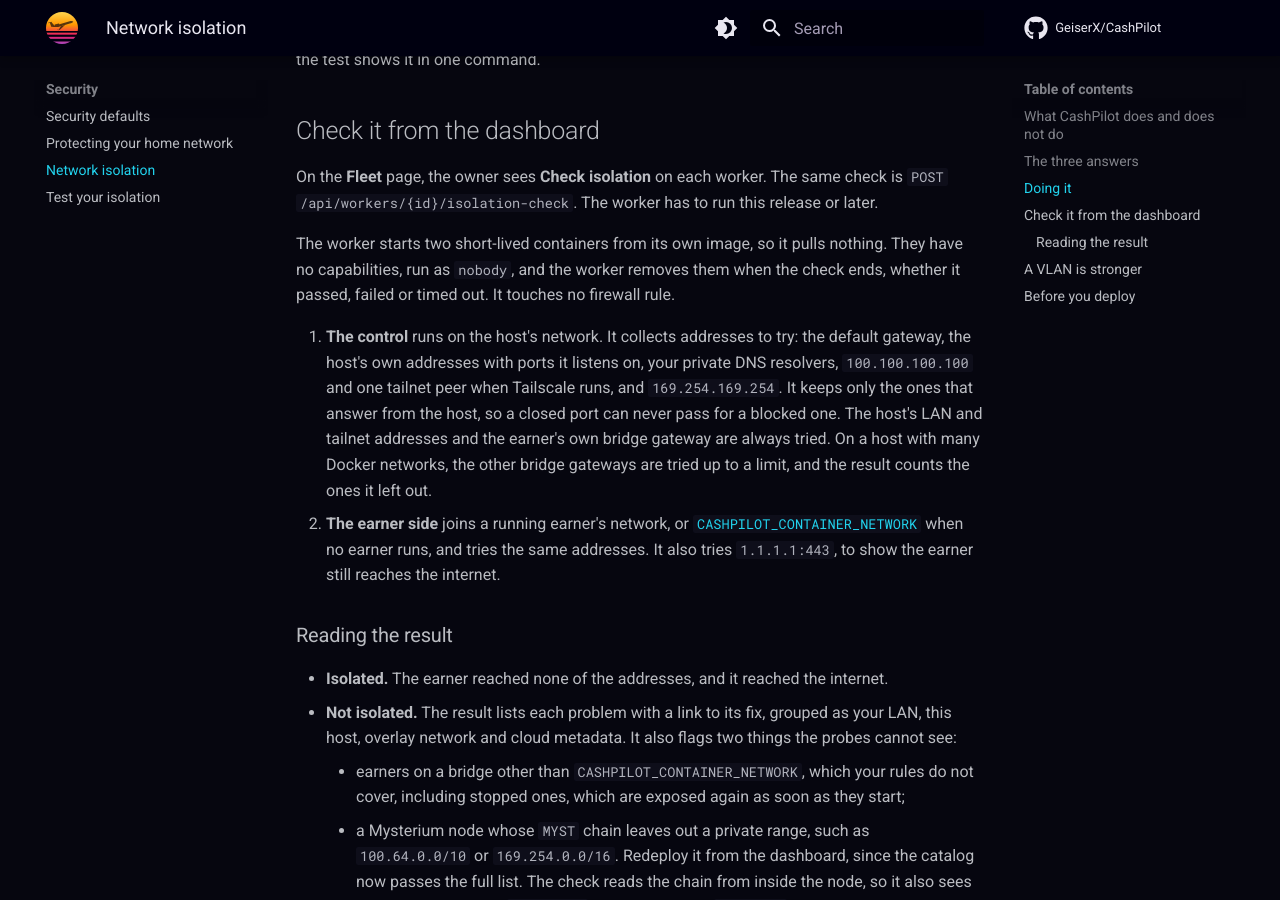
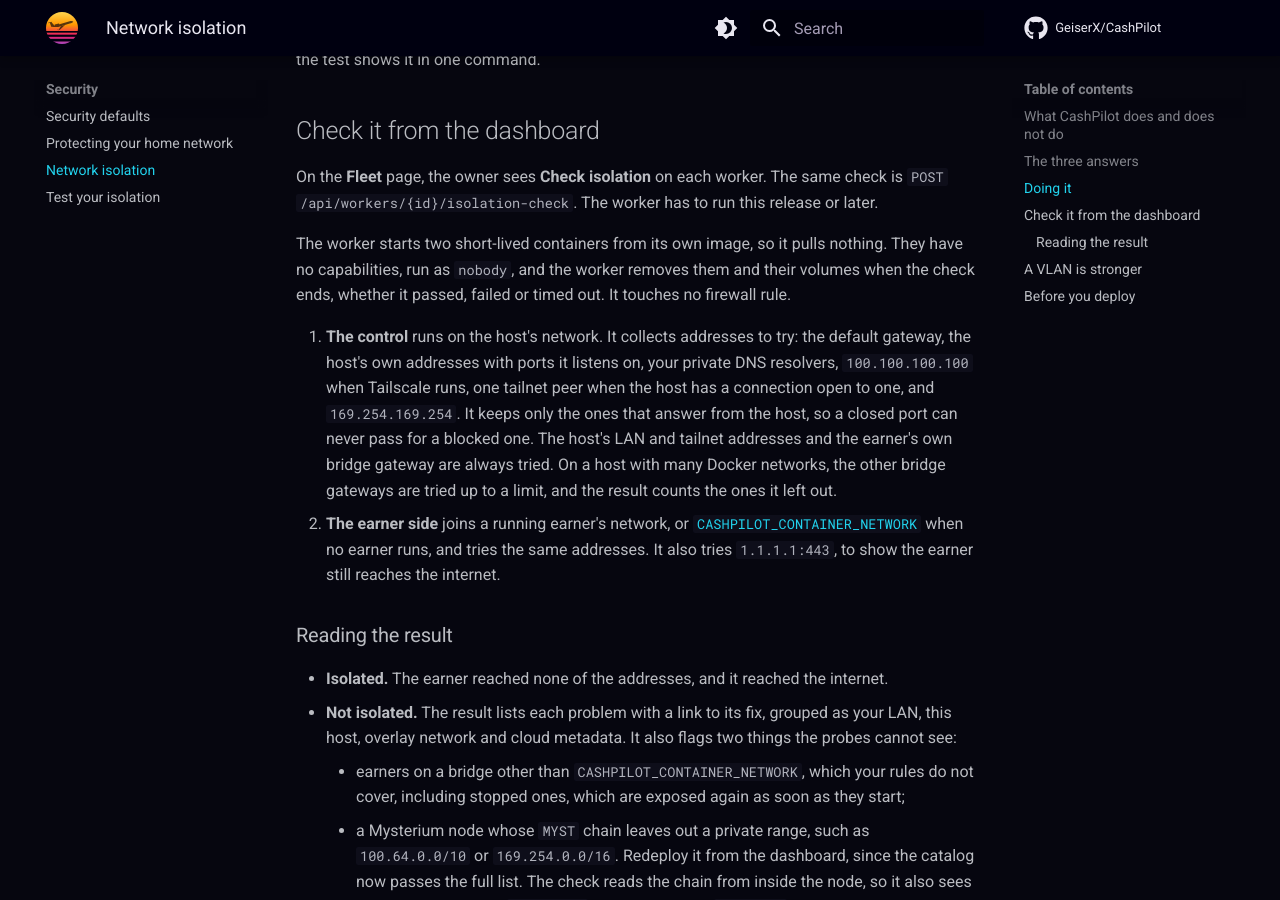
Before and after one commit to GeiserX/CashPilot, an MkDocs documentation site: the page built from docs/isolation.md, in a window 1280 px wide and 900 px high, scrolled down 2020 px. Built offline with MkDocs 1.6.1 and Material for MkDocs 9.7.7, drawn with Linux system fonts in a browser that asks for light colours; comment, search, counter and statistics services are not loaded.

Commit message:
fix(isolation): remove the probes' anonymous /data volumes with them
The worker image declares VOLUME /data, so each probe container got an
anonymous volume that survived remove(force=True). Every check left two
dangling volumes on the host. Remove with v=True, and test that every
removal takes the volume.

The docs also promised a tailnet peer whenever Tailscale runs; the check
only tries one the host has a connection open to. Say so.

```diff
--- a/docs/isolation.md
+++ b/docs/isolation.md
@@ -86,17 +86,18 @@
 
 The worker starts two short-lived containers from its own image, so it pulls
 nothing. They have no capabilities, run as `nobody`, and the worker removes
-them when the check ends, whether it passed, failed or timed out. It touches no
-firewall rule.
+them and their volumes when the check ends, whether it passed, failed or timed
+out. It touches no firewall rule.
 
 1. **The control** runs on the host's network. It collects addresses to try:
    the default gateway, the host's own addresses with ports it listens on, your
-   private DNS resolvers, `100.100.100.100` and one tailnet peer when Tailscale
-   runs, and `169.254.169.254`. It keeps only the ones that answer from the
-   host, so a closed port can never pass for a blocked one. The host's LAN and
-   tailnet addresses and the earner's own bridge gateway are always tried. On a
-   host with many Docker networks, the other bridge gateways are tried up to a
-   limit, and the result counts the ones it left out.
+   private DNS resolvers, `100.100.100.100` when Tailscale runs, one tailnet
+   peer when the host has a connection open to one, and `169.254.169.254`. It
+   keeps only the ones that answer from the host, so a closed port can never
+   pass for a blocked one. The host's LAN and tailnet addresses and the
+   earner's own bridge gateway are always tried. On a host with many Docker
+   networks, the other bridge gateways are tried up to a limit, and the result
+   counts the ones it left out.
 2. **The earner side** joins a running earner's network, or
    [`CASHPILOT_CONTAINER_NETWORK`](home-network-security.md#put-the-containers-on-their-own-bridge)
    when no earner runs, and tries the same addresses. It also tries
```
Also changed, not shown: 2 other files.
